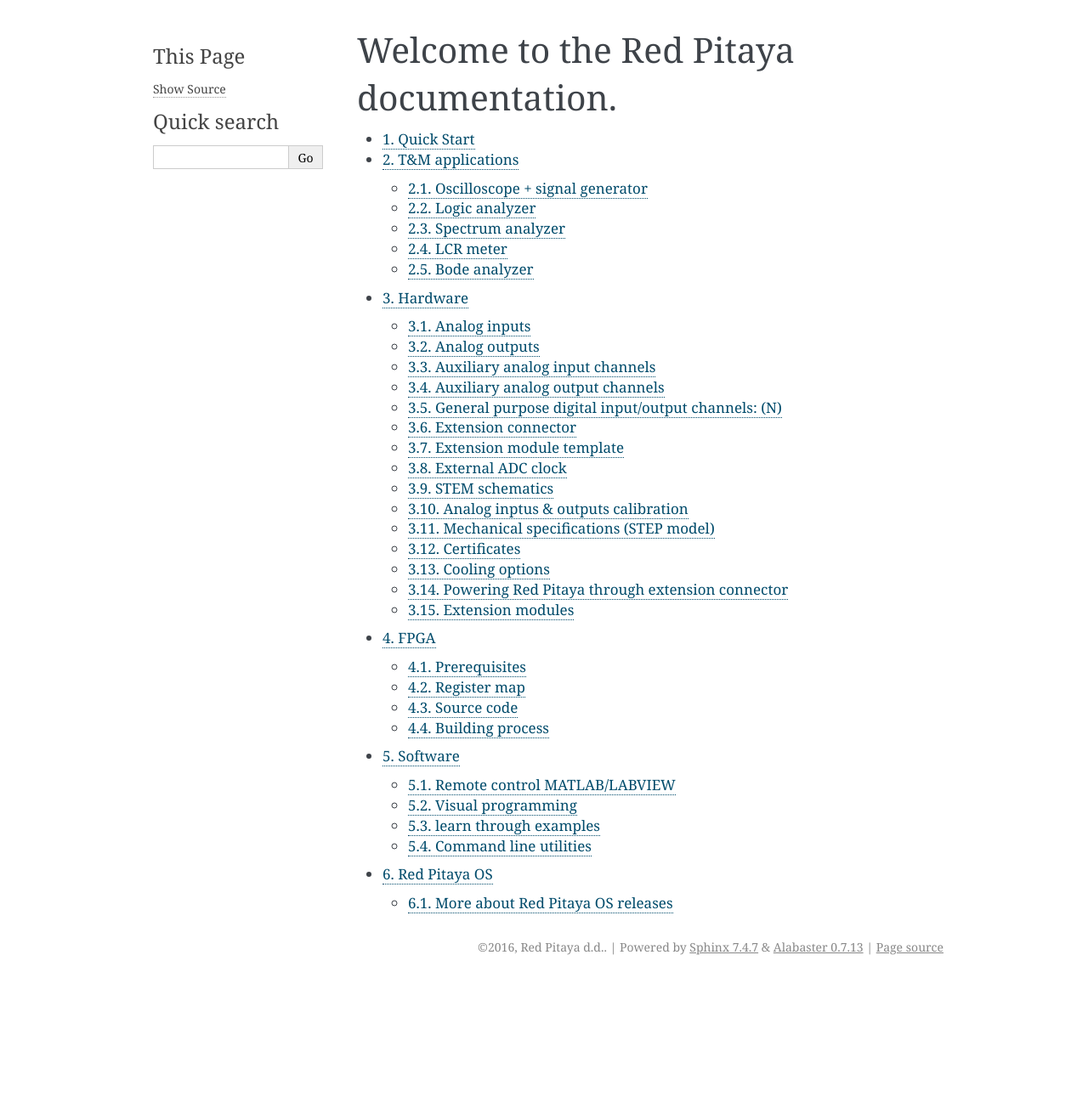
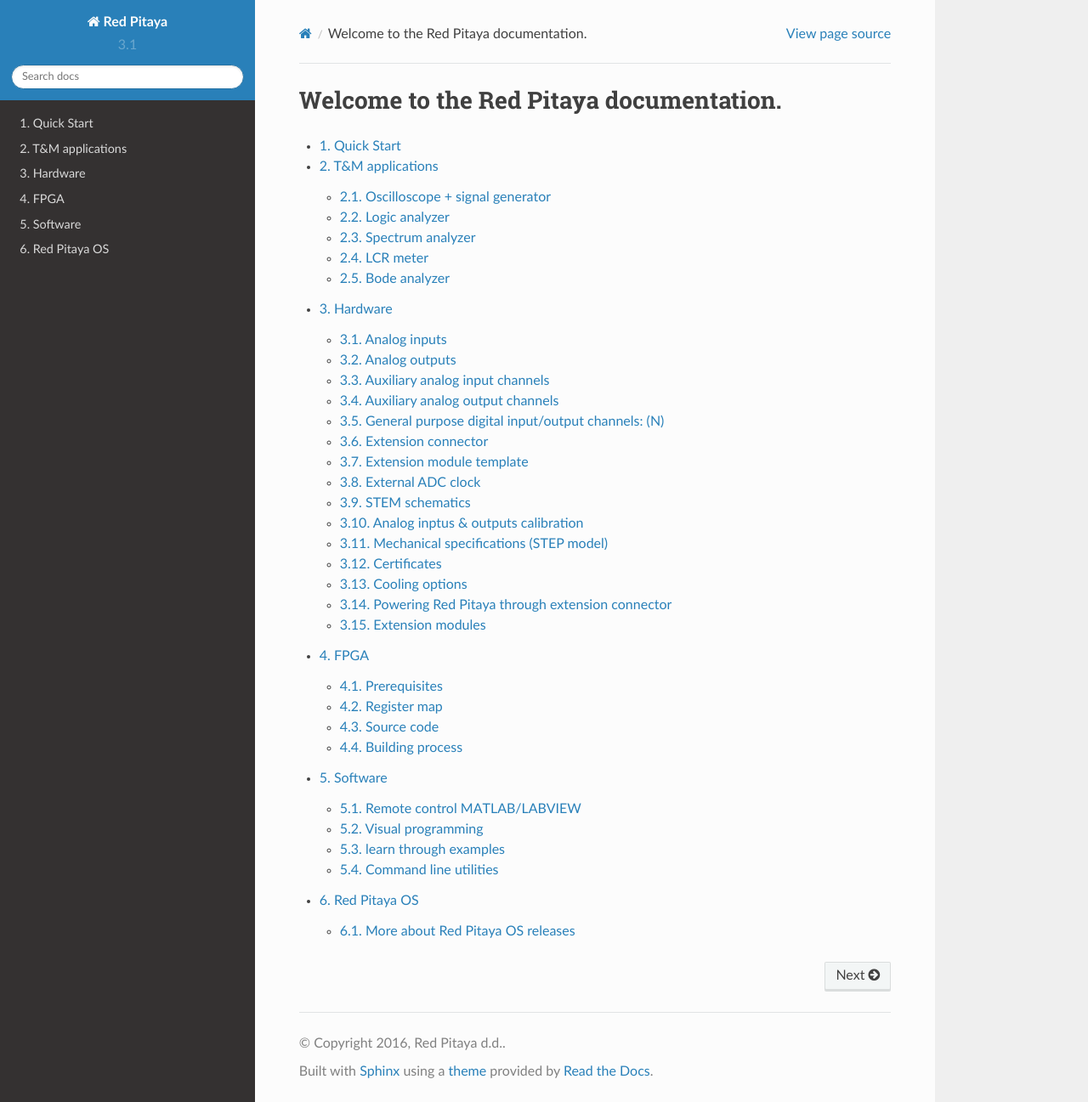
Before and after one commit to RedPitaya/HAMlab-doc, a Sphinx documentation site: the page built from RPdocs/source/index.rst, in a window 1280 px wide and 1297 px high. Shown: the whole window at 85% size. Built offline with Sphinx 7.4.7 and the Read the Docs theme 2.0.0, drawn with Linux system fonts in a browser that asks for light colours.

Commit message:
use default RTD theme - need to configure own theme to represent red pitaya colors

```diff
--- a/RPdocs/source/conf.py
+++ b/RPdocs/source/conf.py
@@ -121,7 +121,13 @@
 # The theme to use for HTML and HTML Help pages.  See the documentation for
 # a list of builtin themes.
 #
-html_theme = 'alabaster'
+#html_theme = 'alabaster' -- original Sphinx
+import sphinx_rtd_theme
+
+html_theme = "sphinx_rtd_theme"
+
+html_theme_path = [sphinx_rtd_theme.get_html_theme_path()]
+
 
 # Theme options are theme-specific and customize the look and feel of a theme
 # further.  For a list of options available for each theme, see the
```
